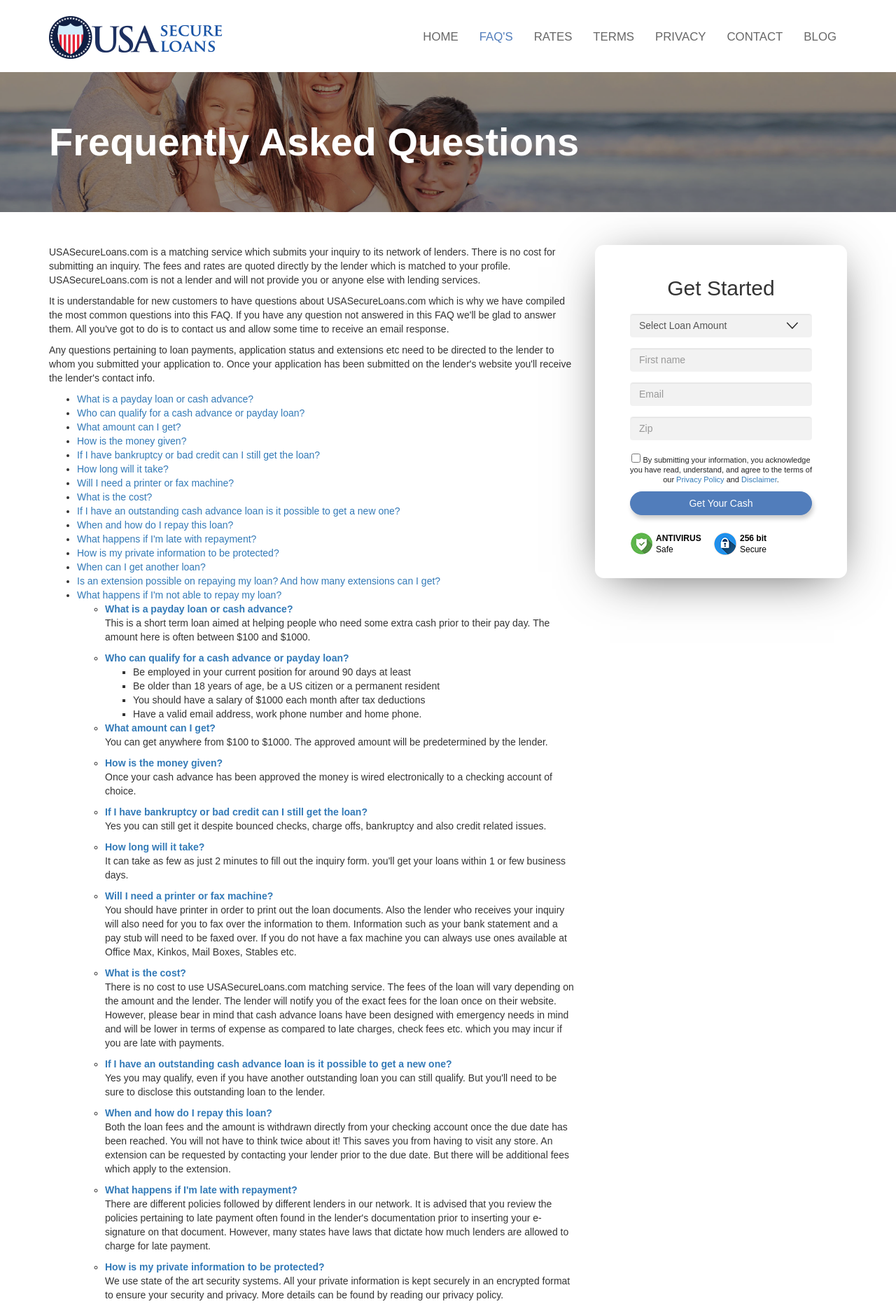
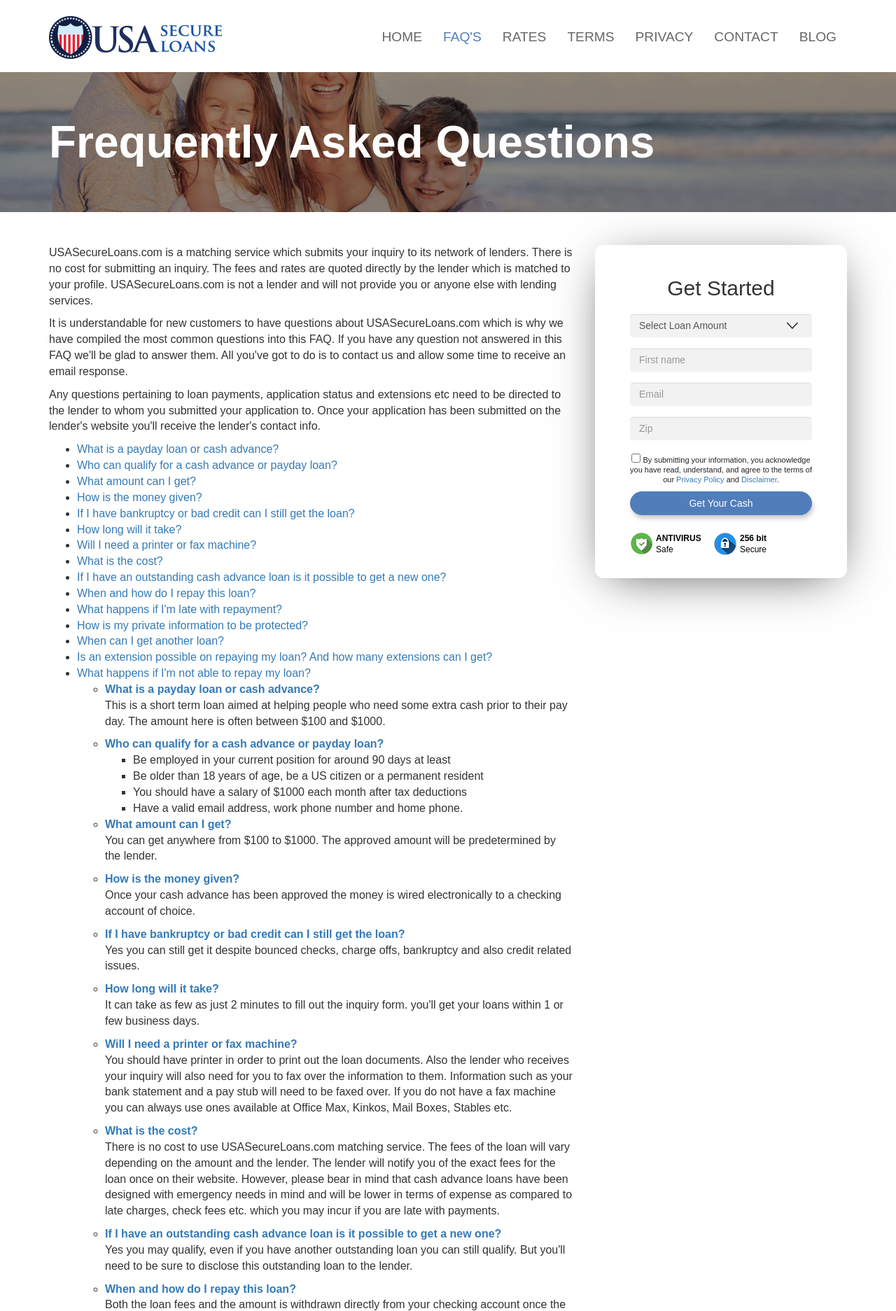
Before and after one commit to SparcsDigitalAgency/usasecureloans, a PHP site: page /new-website/faq.html in a window 1280 px wide. Shown: the top 1873 px of the page at 70% size. Run offline with PHP 8.4, Linux system fonts and the light colour scheme; some libraries are stand-ins or nearby versions; some web fonts are replaced.

Commit message:
fontsize

```diff
--- a/new-website/css/style.css
+++ b/new-website/css/style.css
@@ -1,5 +1,6 @@
 body {
 font-family: 'Poppins', sans-serif;
+font-size: 16px;
 }
 
 /**
@@ -109,6 +110,7 @@
     border: none;
     -webkit-box-shadow: 2px 5px 20px -5px rgba(0, 0, 0, 0.1);
     box-shadow: 2px 5px 20px -5px rgba(0, 0, 0, 0.1);
+    font-size: 2rem;
 }
 
 
```
